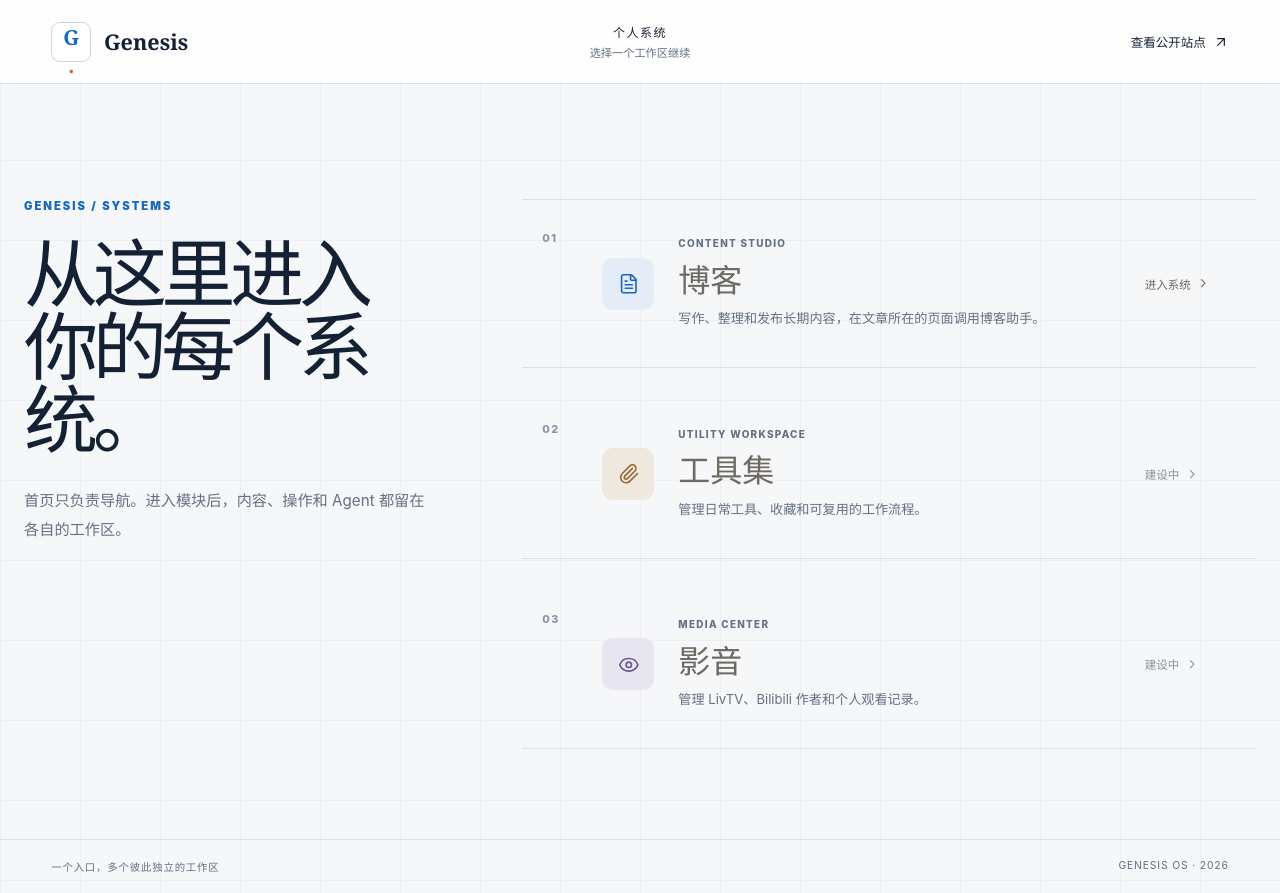
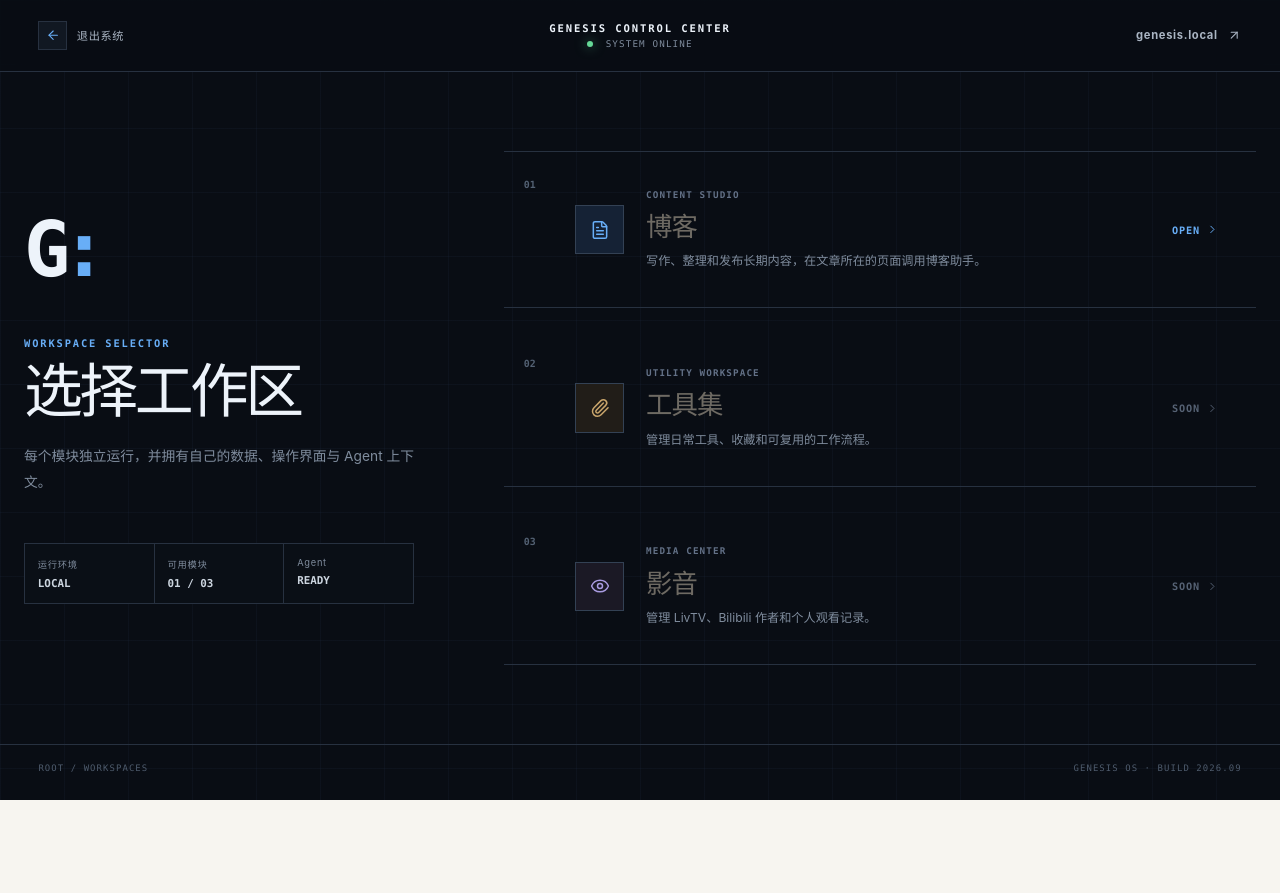
Before and after one commit to zzyzzye/Genesis, a React (Vite) app in the folder frontend/: page /studio in a window 1280 px wide. After the commit the page ends 800 px from the top, so only its background shows below. Built offline with nearby package versions, Linux system fonts and the light colour scheme; no server answers.

Commit message:
重塑 Studio 系统视觉

```diff
--- a/frontend/src/studio/StudioPortal.css
+++ b/frontend/src/studio/StudioPortal.css
@@ -1,121 +1,118 @@
 .studio-portal {
-  --portal-ink: #142033;
-  --portal-muted: #667080;
-  --portal-line: #dbe1e8;
+  --system-bg: #090d14;
+  --system-panel-hover: #141d29;
+  --system-line: #273140;
+  --system-text: #edf3fa;
+  --system-muted: #7f8c9d;
+  --system-blue: #68aef7;
   min-height: 100dvh;
+  overflow-x: hidden;
   background:
-    linear-gradient(90deg, rgba(20, 32, 51, .035) 1px, transparent 1px) 0 0 / 5rem 5rem,
-    linear-gradient(rgba(20, 32, 51, .035) 1px, transparent 1px) 0 0 / 5rem 5rem,
-    #f5f7f9;
-  color: var(--portal-ink);
+    linear-gradient(rgb(104 174 247 / 4%) 1px, transparent 1px) 0 0 / 100% 4rem,
+    linear-gradient(90deg, rgb(104 174 247 / 4%) 1px, transparent 1px) 0 0 / 4rem 100%,
+    var(--system-bg);
+  color: var(--system-text);
+  font-family: Inter, "SF Pro Text", "Noto Sans SC", sans-serif;
 }
-
 .studio-portal__header {
   display: grid;
   grid-template-columns: 1fr auto 1fr;
   align-items: center;
-  min-height: 5.25rem;
-  padding: 0 clamp(1.25rem, 4vw, 4.5rem);
-  border-bottom: 1px solid var(--portal-line);
-  background: rgba(255, 255, 255, .86);
+  min-height: 4.5rem;
+  padding: 0 clamp(1.25rem, 3vw, 3rem);
+  border-bottom: 1px solid var(--system-line);
+  background: rgb(9 13 20 / 88%);
   backdrop-filter: blur(18px);
 }
-
-.studio-portal__brand { display: flex; align-items: center; gap: .8rem; width: fit-content; }
-.studio-portal__brand > span {
-  display: grid;
-  width: 2.5rem;
-  height: 2.5rem;
-  place-items: center;
-  border: 1px solid #ccd4dd;
-  border-radius: .55rem;
-  background: #fff;
-  color: #1769bd;
-  font-family: Georgia, "Noto Serif SC", serif;
-  font-size: 1.3rem;
-  font-weight: 800;
-}
-.studio-portal__brand > span span { color: #d65b3f; }
-.studio-portal__brand strong { font-family: Georgia, "Noto Serif SC", serif; font-size: 1.35rem; }
-.studio-portal__brand:focus-visible,
-.studio-portal__public-link:focus-visible,
-.studio-portal-card:focus-visible { border-radius: .35rem; outline: 3px solid rgb(23 105 189 / 24%); outline-offset: 4px; }
+.studio-portal__brand,
+.studio-portal__public-link { display: flex; align-items: center; gap: .6rem; width: fit-content; color: #aab5c3; font-size: .7rem; font-weight: 700; letter-spacing: .06em; }
+.studio-portal__brand > span { display: grid; width: 1.8rem; height: 1.8rem; place-items: center; border: 1px solid var(--system-line); background: #111822; color: var(--system-blue); }
+.studio-portal__brand svg,
+.studio-portal__public-link svg { width: .9rem; height: .9rem; }
+.studio-portal__public-link { justify-self: end; }
 .studio-portal__header-copy { text-align: center; }
 .studio-portal__header-copy span,
 .studio-portal__header-copy small { display: block; }
-.studio-portal__header-copy span { font-size: .75rem; font-weight: 800; letter-spacing: .12em; }
-.studio-portal__header-copy small { margin-top: .2rem; color: var(--portal-muted); font-size: .7rem; }
-.studio-portal__public-link { display: flex; align-items: center; gap: .45rem; justify-self: end; font-size: .78rem; font-weight: 700; }
-.studio-portal__public-link svg { width: 1rem; height: 1rem; }
-
+.studio-portal__header-copy span { font-family: "SFMono-Regular", Consolas, monospace; font-size: .66rem; font-weight: 800; letter-spacing: .18em; }
+.studio-portal__header-copy small { margin-top: .28rem; color: var(--system-muted); font-family: "SFMono-Regular", Consolas, monospace; font-size: .58rem; letter-spacing: .12em; }
+.studio-portal__header-copy i { display: inline-block; width: .38rem; height: .38rem; margin-right: .35rem; border-radius: 50%; background: #65d897; box-shadow: 0 0 .7rem rgb(101 216 151 / 65%); }
 .studio-portal__main {
   display: grid;
-  grid-template-columns: minmax(17rem, .78fr) minmax(36rem, 1.4fr);
+  grid-template-columns: minmax(17rem, .7fr) minmax(34rem, 1.35fr);
   gap: clamp(3rem, 7vw, 8rem);
   width: min(100% - 3rem, 88rem);
+  min-height: calc(100dvh - 8rem);
   margin: 0 auto;
-  padding: clamp(5rem, 9vw, 9rem) 0 clamp(4rem, 7vw, 7rem);
+  padding: clamp(4rem, 8vh, 7rem) 0;
 }
-
-.studio-portal__intro { align-self: start; position: sticky; top: 7rem; }
-.studio-portal__intro > p { margin: 0 0 1.5rem; color: #1769bd; font-size: .7rem; font-weight: 900; letter-spacing: .18em; }
-.studio-portal__intro h1 { max-width: 12ch; margin: 0; font-family: Georgia, "Noto Serif SC", serif; font-size: clamp(3.1rem, 5.8vw, 6.2rem); font-weight: 500; letter-spacing: -.075em; line-height: .98; text-wrap: balance; }
-.studio-portal__intro > span { display: block; max-width: 30rem; margin-top: 2rem; color: var(--portal-muted); font-size: .95rem; line-height: 1.9; }
-
-.studio-portal__systems { display: grid; border-top: 1px solid var(--portal-line); }
+.studio-portal__intro { align-self: center; }
+.studio-portal__system-mark { margin-bottom: clamp(2.5rem, 6vh, 5rem); color: var(--system-text); font-family: "SFMono-Regular", Consolas, monospace; font-size: clamp(3rem, 6vw, 5.75rem); font-weight: 900; letter-spacing: -.12em; line-height: 1; }
+.studio-portal__system-mark span { color: var(--system-blue); }
+.studio-portal__intro > p { margin: 0 0 .8rem; color: var(--system-blue); font-family: "SFMono-Regular", Consolas, monospace; font-size: .65rem; font-weight: 800; letter-spacing: .18em; }
+.studio-portal__intro h1 { margin: 0; font-size: clamp(2.5rem, 4.6vw, 5rem); font-weight: 620; letter-spacing: -.06em; line-height: 1.03; text-wrap: balance; }
+.studio-portal__intro > span { display: block; max-width: 28rem; margin-top: 1.4rem; color: var(--system-muted); font-size: .86rem; line-height: 1.85; }
+.studio-portal__status { display: grid; grid-template-columns: repeat(3, 1fr); gap: 1px; margin: 3rem 0 0; border: 1px solid var(--system-line); background: var(--system-line); }
+.studio-portal__status div { min-width: 0; padding: .8rem; background: rgb(9 13 20 / 94%); }
+.studio-portal__status dt { color: var(--system-muted); font-size: .58rem; letter-spacing: .08em; }
+.studio-portal__status dd { margin: .4rem 0 0; color: #cdd6e0; font-family: "SFMono-Regular", Consolas, monospace; font-size: .68rem; font-weight: 800; }
+.studio-portal__systems { align-self: center; display: grid; border-top: 1px solid var(--system-line); }
 .studio-portal-card {
+  position: relative;
   display: grid;
-  grid-template-columns: 2.5rem 3.5rem 1fr auto;
+  grid-template-columns: 2rem 3.25rem minmax(0, 1fr) auto;
   align-items: center;
-  gap: 1.25rem;
-  min-height: 10.5rem;
-  padding: 1.6rem 1.25rem;
-  border-bottom: 1px solid var(--portal-line);
+  gap: 1.2rem;
+  min-height: 9.75rem;
+  padding: 1.4rem 1.25rem;
+  border-bottom: 1px solid var(--system-line);
   color: inherit;
-  transition: background 180ms ease, transform 180ms ease;
+  transition: background 160ms ease, transform 160ms ease;
 }
-.studio-portal-card:hover { background: rgba(255, 255, 255, .82); transform: translateX(.45rem); }
-.studio-portal-card__index { align-self: start; padding-top: .35rem; color: #8a94a2; font-size: .68rem; font-weight: 800; letter-spacing: .12em; }
-.studio-portal-card__icon { display: grid; width: 3.25rem; height: 3.25rem; place-items: center; border-radius: .7rem; background: #e4edf7; color: #1769bd; }
-.studio-portal-card__icon svg { width: 1.35rem; height: 1.35rem; }
-.studio-portal-card--tools .studio-portal-card__icon { background: #eee8df; color: #936a32; }
-.studio-portal-card--media .studio-portal-card__icon { background: #e7e5ef; color: #675690; }
+.studio-portal-card::before { position: absolute; inset: 0 auto 0 0; width: 2px; background: transparent; content: ""; }
+.studio-portal-card:hover { background: var(--system-panel-hover); transform: translateX(.4rem); }
+.studio-portal-card:hover::before { background: var(--system-blue); }
+.studio-portal-card__index { align-self: start; padding-top: .3rem; color: #536173; font-family: "SFMono-Regular", Consolas, monospace; font-size: .62rem; font-weight: 800; }
+.studio-portal-card__icon { display: grid; width: 3.1rem; height: 3.1rem; place-items: center; border: 1px solid #334154; background: #152235; color: var(--system-blue); }
+.studio-portal-card__icon svg { width: 1.25rem; height: 1.25rem; }
+.studio-portal-card--tools .studio-portal-card__icon { background: #211d18; color: #caa66c; }
+.studio-portal-card--media .studio-portal-card__icon { background: #1b1925; color: #a99be0; }
+.studio-portal-card__copy { min-width: 0; }
 .studio-portal-card__copy small,
 .studio-portal-card__copy strong,
 .studio-portal-card__copy em { display: block; }
-.studio-portal-card__copy small { color: var(--portal-muted); font-size: .62rem; font-weight: 800; letter-spacing: .13em; }
-.studio-portal-card__copy strong { margin-top: .35rem; font-family: Georgia, "Noto Serif SC", serif; font-size: 2rem; font-weight: 600; }
-.studio-portal-card__copy em { max-width: 28rem; margin-top: .45rem; color: var(--portal-muted); font-size: .82rem; font-style: normal; line-height: 1.65; }
-.studio-portal-card__status { display: flex; align-items: center; gap: .35rem; min-width: 5.7rem; font-size: .72rem; font-weight: 800; }
-.studio-portal-card__status svg { width: .9rem; height: .9rem; }
-.studio-portal-card__status.is-building { color: #89919d; }
-
-.studio-portal__footer { display: flex; justify-content: space-between; padding: 1.2rem clamp(1.25rem, 4vw, 4.5rem); border-top: 1px solid var(--portal-line); color: var(--portal-muted); font-size: .65rem; letter-spacing: .08em; }
-
+.studio-portal-card__copy small { color: #637187; font-family: "SFMono-Regular", Consolas, monospace; font-size: .58rem; font-weight: 800; letter-spacing: .12em; }
+.studio-portal-card__copy strong { margin-top: .35rem; font-size: 1.65rem; font-weight: 620; letter-spacing: -.035em; }
+.studio-portal-card__copy em { max-width: 29rem; margin-top: .45rem; color: var(--system-muted); font-size: .76rem; font-style: normal; line-height: 1.6; }
+.studio-portal-card__status { display: flex; align-items: center; gap: .35rem; min-width: 4rem; color: var(--system-blue); font-family: "SFMono-Regular", Consolas, monospace; font-size: .64rem; font-weight: 800; letter-spacing: .08em; }
+.studio-portal-card__status svg { width: .8rem; height: .8rem; }
+.studio-portal-card__status.is-building { color: #566274; }
+.studio-portal__footer { display: flex; justify-content: space-between; min-height: 3.5rem; padding: 1.1rem clamp(1.25rem, 3vw, 3rem); border-top: 1px solid var(--system-line); color: #4e5b6c; font-family: "SFMono-Regular", Consolas, monospace; font-size: .56rem; letter-spacing: .12em; }
+.studio-portal__brand:focus-visible,
+.studio-portal__public-link:focus-visible,
+.studio-portal-card:focus-visible { outline: 2px solid var(--system-blue); outline-offset: 4px; }
+@media (max-width: 840px) {
+  .studio-portal__header { grid-template-columns: 1fr auto; }
+  .studio-portal__header-copy { display: none; }
+  .studio-portal__main { grid-template-columns: 1fr; gap: 3.5rem; }
+  .studio-portal__system-mark { margin-bottom: 2.5rem; }
+}
+@media (max-width: 560px) {
+  .studio-portal__header { min-height: 4rem; padding: 0 1rem; }
+  .studio-portal__brand strong { display: none; }
+  .studio-portal__public-link { font-size: 0; }
+  .studio-portal__public-link svg { width: 1.1rem; height: 1.1rem; }
+  .studio-portal__main { width: min(100% - 2rem, 88rem); min-height: auto; padding: 3rem 0 4rem; }
+  .studio-portal__system-mark { font-size: 3rem; }
+  .studio-portal__intro h1 { font-size: 2.65rem; }
+  .studio-portal__status { margin-top: 2rem; }
+  .studio-portal-card { grid-template-columns: 1.6rem 2.8rem minmax(0, 1fr); gap: .75rem; min-height: 9rem; padding: 1.2rem .2rem; }
+  .studio-portal-card__icon { width: 2.65rem; height: 2.65rem; }
+  .studio-portal-card__copy strong { font-size: 1.45rem; }
+  .studio-portal-card__status { grid-column: 3; min-width: 0; }
+  .studio-portal__footer { padding-inline: 1rem; }
+  .studio-portal__footer span:first-child { display: none; }
+}
 @media (prefers-reduced-motion: reduce) {
   .studio-portal-card { transition: none; }
   .studio-portal-card:hover { transform: none; }
 }
-
-@media (max-width: 840px) {
-  .studio-portal__header { grid-template-columns: 1fr auto; }
-  .studio-portal__header-copy { display: none; }
-  .studio-portal__main { grid-template-columns: 1fr; gap: 3.5rem; }
-  .studio-portal__intro { position: static; }
-  .studio-portal__intro h1 { max-width: 11ch; }
-}
-
-@media (max-width: 560px) {
-  .studio-portal__header { min-height: 4.5rem; padding: 0 1rem; }
-  .studio-portal__brand strong { font-size: 1.1rem; }
-  .studio-portal__public-link { font-size: 0; }
-  .studio-portal__public-link svg { width: 1.25rem; height: 1.25rem; }
-  .studio-portal__main { width: min(100% - 2rem, 88rem); padding: 3.5rem 0; }
-  .studio-portal__intro h1 { max-width: none; font-size: clamp(2.65rem, 12.5vw, 3.35rem); line-height: 1.04; }
-  .studio-portal-card { grid-template-columns: 2rem 3rem 1fr; gap: .8rem; min-height: 9.5rem; padding: 1.25rem .25rem; }
-  .studio-portal-card__icon { width: 2.8rem; height: 2.8rem; }
-  .studio-portal-card__copy strong { font-size: 1.65rem; }
-  .studio-portal-card__status { grid-column: 3; min-width: 0; }
-  .studio-portal__footer { padding: 1rem; }
-  .studio-portal__footer span:first-child { display: none; }
-}
--- a/frontend/src/studio/StudioPortal.tsx
+++ b/frontend/src/studio/StudioPortal.tsx
@@ -53,23 +53,29 @@ export function StudioPortal() {
     <div className="studio-portal">
       <header className="studio-portal__header">
         <Link className="studio-portal__brand" to="/" aria-label="返回 Genesis 公开首页">
-          <span>G<span>.</span></span>
-          <strong>Genesis</strong>
+          <span><StudioIcon name="arrow-left" /></span>
+          <strong>退出系统</strong>
         </Link>
         <div className="studio-portal__header-copy">
-          <span>个人系统</span>
-          <small>选择一个工作区继续</small>
+          <span>GENESIS CONTROL CENTER</span>
+          <small><i /> SYSTEM ONLINE</small>
         </div>
         <Link className="studio-portal__public-link" to="/">
-          查看公开站点 <StudioIcon name="arrow-up-right" />
+          genesis.local <StudioIcon name="arrow-up-right" />
         </Link>
       </header>
 
       <main className="studio-portal__main">
         <section className="studio-portal__intro" aria-labelledby="studio-portal-title">
-          <p>GENESIS / SYSTEMS</p>
-          <h1 id="studio-portal-title">从这里进入<br />你的每个系统。</h1>
-          <span>首页只负责导航。进入模块后，内容、操作和 Agent 都留在各自的工作区。</span>
+          <div className="studio-portal__system-mark" aria-hidden="true">G<span>:</span></div>
+          <p>WORKSPACE SELECTOR</p>
+          <h1 id="studio-portal-title">选择工作区</h1>
+          <span>每个模块独立运行，并拥有自己的数据、操作界面与 Agent 上下文。</span>
+          <dl className="studio-portal__status" aria-label="系统状态">
+            <div><dt>运行环境</dt><dd>LOCAL</dd></div>
+            <div><dt>可用模块</dt><dd>01 / 03</dd></div>
+            <div><dt>Agent</dt><dd>READY</dd></div>
+          </dl>
         </section>
 
         <nav className="studio-portal__systems" aria-label="系统导航">
@@ -87,7 +93,7 @@ export function StudioPortal() {
                 <em>{system.description}</em>
               </span>
               <span className={`studio-portal-card__status is-${system.status}`}>
-                {system.status === 'available' ? '进入系统' : '建设中'}
+                {system.status === 'available' ? 'OPEN' : 'SOON'}
                 <StudioIcon name="chevron" />
               </span>
             </Link>
@@ -96,8 +102,8 @@ export function StudioPortal() {
       </main>
 
       <footer className="studio-portal__footer">
-        <span>一个入口，多个彼此独立的工作区</span>
-        <span>GENESIS OS · 2026</span>
+        <span>ROOT / WORKSPACES</span>
+        <span>GENESIS OS · BUILD 2026.09</span>
       </footer>
     </div>
   )
```
Also changed, not shown: 1 other file (tests, documents, lock files or other folders).
